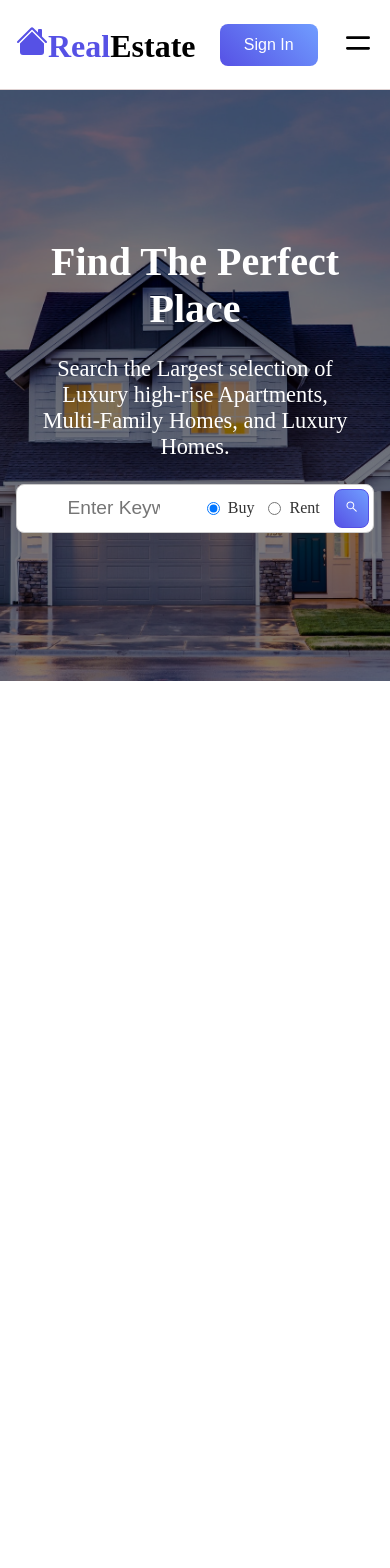
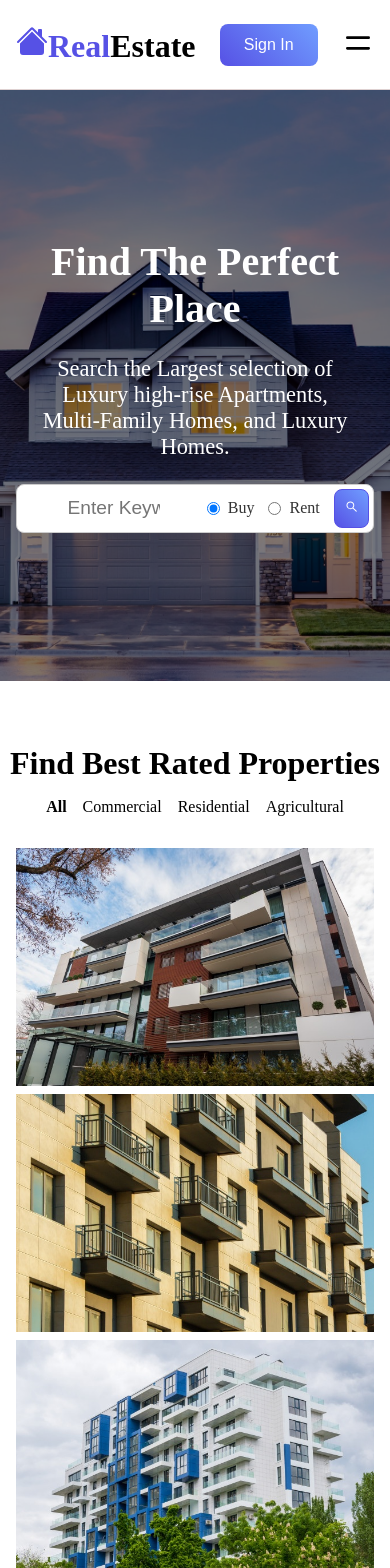
Before and after one commit to NjokuAnthony/real-estate, a React (Create React App) app: page / in a window 390 px wide. Shown: the top 1568 px of the page. Before the commit the page ends 844 px from the top, so only its background shows below. Built offline with nearby package versions, Linux system fonts and the light colour scheme.

Commit message:
Houses component add

```diff
--- a/src/App.js
+++ b/src/App.js
@@ -1,12 +1,14 @@
 import React from 'react';
 import Navbar from './components/navbar/Navbar';
 import Hero from './components/hero/Hero';
+import Houses from './components/Houses/Houses';
 
 function App() {
   return (
     <div>
       <Navbar />
       <Hero />
+      <Houses />
     </div>
   );
 }
--- /dev/null
+++ b/src/components/Houses/Houses.css
@@ -0,0 +1,52 @@
+.best {
+    width: 100%;
+    margin: 4rem 0;
+    text-align: center;
+}
+
+.best > div {
+    display: flex;
+    justify-content: center;
+}
+
+.best > div p {
+    margin: 1rem 2rem;
+    font-size: 1.2rem;
+}
+
+.bold {
+    font-weight: 700;
+}
+
+.best .container {
+    display: grid;
+    grid-template-columns: repeat(3, 1fr);
+    grid-gap: 1.2rem;
+    padding: 1rem;
+}
+
+.best img {
+    width: 100%;
+}
+
+@media screen and (max-width: 940px) {
+    .best {
+        margin: 1rem 0;
+    }
+
+    .best > div p{
+        margin: 1rem;
+        font-size: 1rem;
+    }
+
+    .best .container {
+        grid-template-columns: 1fr;
+        grid-gap: .5rem;
+    }
+}
+
+@media screen and (max-width: 478px) {
+    .best > div p {
+        margin: 1rem .5rem;
+    }
+}
--- /dev/null
+++ b/src/components/Houses/Houses.jsx
@@ -0,0 +1,29 @@
+import React from 'react'
+
+import Apt1 from '../../assets/apt1.jpeg'
+import Apt2 from '../../assets/apt2.jpeg'
+import Apt3 from '../../assets/apt3.jpeg'
+
+import './Houses.css'
+
+const Houses = () => {
+  return (
+    <div className='best'>
+        <h1>Find Best Rated Properties</h1>
+        <div>
+            <p><span className='bold'>All</span></p>
+            <p>Commercial</p>
+            <p>Residential</p>
+            <p>Agricultural</p>
+        </div>
+        <div className="container">
+            <img src={Apt1} alt='' />
+            <img src={Apt2} alt='' />
+            <img src={Apt3} alt='' />
+        </div>
+        <button className='btn'>View All</button>
+    </div>
+  )
+}
+
+export default Houses
```
